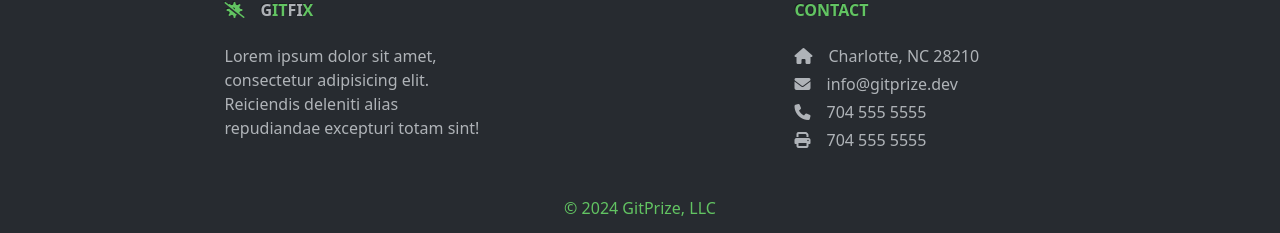
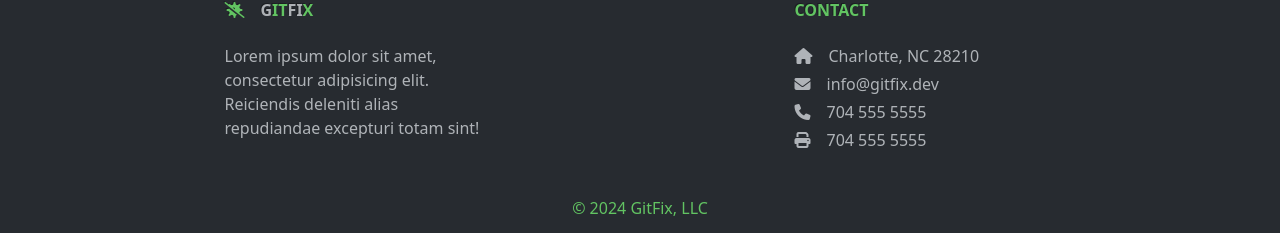
Before and after one commit to coulterkyle/Project-3, a React (Vite) app in the folder client/: page /profile in a window 1280 px wide. Shown: the part 564-797 px from the top of the page. Built offline with nearby package versions, Linux system fonts and the light colour scheme; no server answers.

Commit message:
Site name updates

```diff
--- a/client/src/components/ui/footer.jsx
+++ b/client/src/components/ui/footer.jsx
@@ -30,7 +30,7 @@ export default function Footer() {
                 <div className="col-md-4 col-lg-3 col-xl-3 mx-auto mb-md-0 mb-4 d-none d-md-block">
                   <h6 className="text-uppercase text-success fw-bold mb-4">Contact</h6>
                   <p className="my-1"><i className="fas fa-home me-3"></i>Charlotte, NC 28210</p>
-                  <p className="my-1"><i className="fas fa-envelope me-3"></i>info@gitprize.dev</p>
+                  <p className="my-1"><i className="fas fa-envelope me-3"></i>info@gitfix.dev</p>
                   <p className="my-1"><i className="fas fa-phone me-3"></i>704 555 5555</p>
                   <p className="my-1"><i className="fas fa-print me-3"></i>704 555 5555</p>
                 </div>
@@ -38,7 +38,7 @@ export default function Footer() {
             </div>
           </section>
 
-          <div className="text-center py-3 text-success"> © 2024 GitPrize, LLC</div>
+          <div className="text-center py-3 text-success"> © 2024 GitFix, LLC</div>
         </footer>
     );
   }
--- a/client/src/pages/Contact.jsx
+++ b/client/src/pages/Contact.jsx
@@ -60,7 +60,7 @@ const Contact = () => {
                             </li>
 
                             <li><i className="fas fa-envelope mt-4 fa-2x text-success"></i>
-                                <p>contact@gitprize.dev</p>
+                                <p>contact@gitfix.dev</p>
                             </li>
                         </ul>
                     </div>
--- a/client/src/pages/Profile.jsx
+++ b/client/src/pages/Profile.jsx
@@ -1,4 +1,3 @@
-import { useParams, Navigate } from 'react-router-dom';
 import { useQuery } from '@apollo/client';
 import { QUERY_ME } from '../utils/queries';
 import MyBounties from '../components/myBounties';
@@ -7,17 +6,14 @@ import MyClaims from '../components/myClaims';
 
 const Profile = () => {
 
-    const { username: userParam } = useParams();
+    const { loading, data } = useQuery(QUERY_ME);
+    if(loading) return <div className="container">Loading profile, please wait...</div>
 
-    const { loading, data } = useQuery(userParam ? QUERY_USER : QUERY_ME, {
-        variables: { username: userParam },
-    });
-
-    const user = data?.me || data?.user || {};
+    const user = data?.me.firstName + ' ' + data?.me.lastName || [];
 
     return (
         <div className="container">
-            <h1>{`Welcome ${user.firstName} ${user.lastName}`}</h1>
+            <h1>{`Welcome ${user}`}</h1>
             <div className="accordion" id="accordionExample">
                 <div className="accordion-item">
                     <h2 className="accordion-header" id="headingOne">
```
